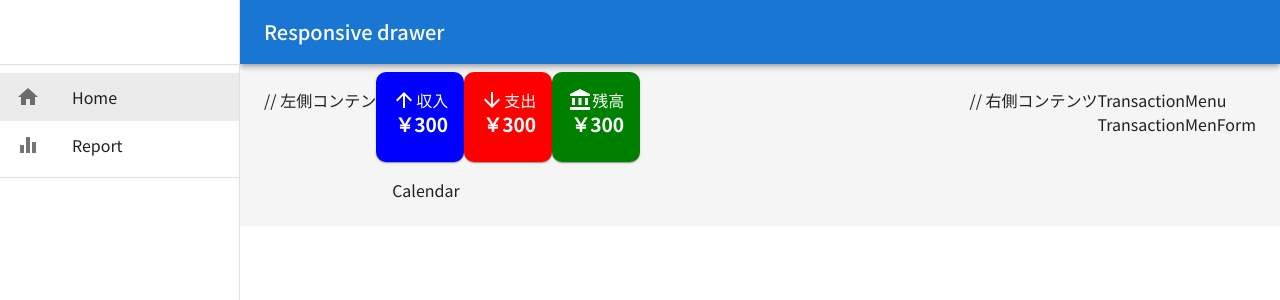
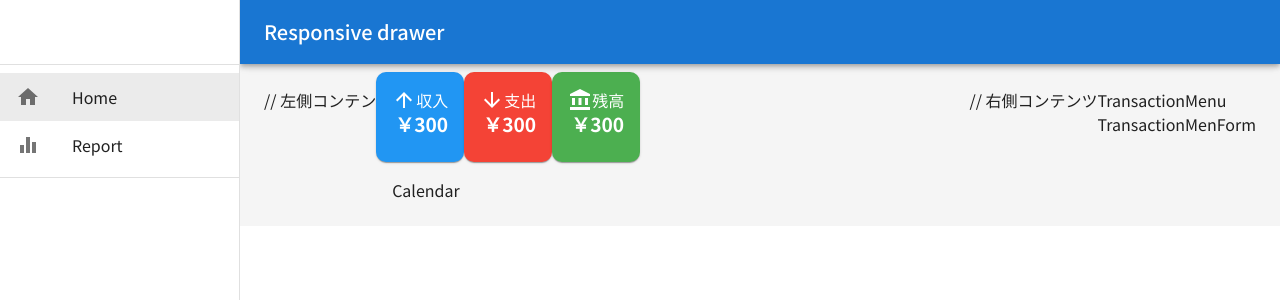
Before and after one commit to ririso/udemy-household-app, a React (Create React App) app: page / in a window 1280 px wide. Shown: the top 300 px of the page. Built offline with nearby package versions, Linux system fonts and the light colour scheme.

Commit message:
themeを実装

```diff
--- a/src/components/MonthlySummary.tsx
+++ b/src/components/MonthlySummary.tsx
@@ -10,7 +10,7 @@ const MonthlySummary = () => {
       <Grid size={{ xs: 4 }} display={"flex"} flexDirection={"column"}>
         <Card
           sx={{
-            bgcolor: "blue",
+            bgcolor: (theme) => theme.palette.incomeColor.main,
             color: "white",
             borderRadius: "10px",
             flexGrow: 1,
@@ -39,7 +39,7 @@ const MonthlySummary = () => {
       <Grid size={{ xs: 4 }} display={"flex"} flexDirection={"column"}>
         <Card
           sx={{
-            bgcolor: "red",
+            bgcolor: (theme) => theme.palette.expenseColor.main,
             color: "white",
             borderRadius: "10px",
             flexGrow: 1,
@@ -68,7 +68,7 @@ const MonthlySummary = () => {
       <Grid size={{ xs: 4 }} display={"flex"} flexDirection={"column"}>
         <Card
           sx={{
-            bgcolor: "green",
+            bgcolor: (theme) => theme.palette.balanceColor.main,
             color: "white",
             borderRadius: "10px",
             flexGrow: 1,
--- a/src/theme/theme.ts
+++ b/src/theme/theme.ts
@@ -1,4 +1,19 @@
-import { createTheme } from "@mui/material";
+import { createTheme, PaletteColor, PaletteColorOptions } from "@mui/material";
+import { blue, green, red } from "@mui/material/colors";
+
+declare module "@mui/material/styles" {
+  interface Palette {
+    incomeColor: PaletteColor;
+    expenseColor: PaletteColor;
+    balanceColor: PaletteColor;
+  }
+
+  interface PaletteOptions {
+    incomeColor: PaletteColorOptions;
+    expenseColor: PaletteColorOptions;
+    balanceColor: PaletteColorOptions;
+  }
+}
 
 export const theme = createTheme({
   typography: {
@@ -7,4 +22,26 @@ export const theme = createTheme({
     fontWeightMedium: 500,
     fontWeightBold: 700,
   },
+  palette: {
+    //収入用の色を定義
+    incomeColor: {
+      main: blue[500],
+      light: blue[100],
+      dark: blue[700],
+    },
+
+    //支出用の色を定義
+    expenseColor: {
+      main: red[500],
+      light: red[100],
+      dark: red[700],
+    },
+
+    //残高用の色を定義
+    balanceColor: {
+      main: green[500],
+      light: green[300],
+      dark: green[700],
+    },
+  },
 });
```
